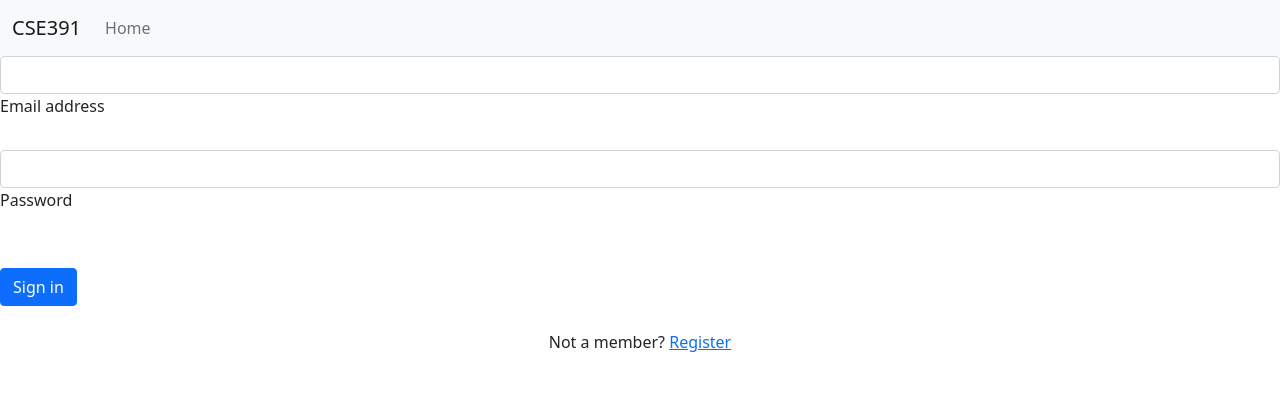
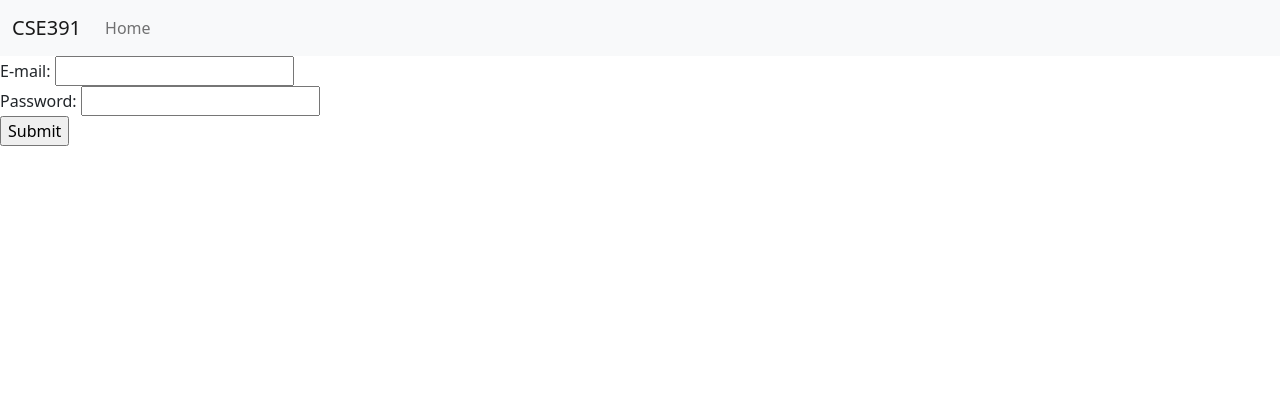
Before and after one commit to raihanromi/StudentSlotBooking, a PHP site: page /LoginForm.php in a window 1280 px wide. Shown: the top 393 px of the page. Run offline with PHP 8.4, Linux system fonts and the light colour scheme.

Commit message:
Add files via upload

```diff
--- /dev/null
+++ b/assignment3/Lecturer.php
@@ -0,0 +1,3 @@
+<?php
+    echo "Lecturer"
+?>
--- a/assignment3/LoginForm.php
+++ b/assignment3/LoginForm.php
@@ -1,4 +1,3 @@
-
 <!DOCTYPE html>
 <html lang="en">
 <head>
@@ -7,11 +6,9 @@
     <meta name="viewport" content="width=device-width, initial-scale=1.0">
       <!-- Bootstrap CSS -->
     <link href="https://cdn.jsdelivr.net/npm/bootstrap@5.0.2/dist/css/bootstrap.min.css" rel="stylesheet" integrity="sha384-EVSTQN3/azprG1Anm3QDgpJLIm9Nao0Yz1ztcQTwFspd3yD65VohhpuuCOmLASjC" crossorigin="anonymous">
-
     <title>Login</title>
 </head>
 <body>
-
 <nav class="navbar navbar-expand-sm navbar-light bg-light pl-5" >
   <div class="container-fluid">
     <a class="navbar-brand" href="index.php">CSE391</a>
@@ -26,50 +23,13 @@
   </div>
 </nav>
 
-<form>
-  <!-- Email input -->
-  <div class="form-outline mb-4">
-    <input type="email" id="form2Example1" class="form-control" />
-    <label class="form-label" for="form2Example1">Email address</label>
-  </div>
-
-  <!-- Password input -->
-  <div class="form-outline mb-4">
-    <input type="password" id="form2Example2" class="form-control" />
-    <label class="form-label" for="form2Example2">Password</label>
-  </div>
-
-  <!-- 2 column grid layout for inline styling -->
-  <div class="row mb-4">
-    <div class="col d-flex justify-content-center">
-    </div>
-  </div>
-
-  <!-- Submit button -->
-  <button type="button" class="btn btn-primary btn-block mb-4">Sign in</button>
-
-  <!-- Register buttons -->
-  <div class="text-center">
-    <p>Not a member? <a href="RegistrationForm.php">Register</a></p>
-    <button type="button" class="btn btn-link btn-floating mx-1">
-      <i class="fab fa-facebook-f"></i>
-    </button>
-
-    <button type="button" class="btn btn-link btn-floating mx-1">
-      <i class="fab fa-google"></i>
-    </button>
-
-    <button type="button" class="btn btn-link btn-floating mx-1">
-      <i class="fab fa-twitter"></i>
-    </button>
-
-    <button type="button" class="btn btn-link btn-floating mx-1">
-      <i class="fab fa-github"></i>
-    </button>
-  </div>
-</form>
 
 
+<form action="Auth/checkuser.php" method="post">
+E-mail: <input type="text" name="Logemail"><br>
+Password: <input type="text" name="Logpass"><br>
+<input type="submit">
+</form>
 
 <script src="https://cdn.jsdelivr.net/npm/bootstrap@5.0.2/dist/js/bootstrap.bundle.min.js" integrity="sha384-MrcW6ZMFYlzcLA8Nl+NtUVF0sA7MsXsP1UyJoMp4YLEuNSfAP+JcXn/tWtIaxVXM" crossorigin="anonymous"></script>
 </body>
--- /dev/null
+++ b/assignment3/Student.php
@@ -0,0 +1,3 @@
+<?php
+    echo "student";
+?>
--- a/assignment3/dbConnection.php
+++ b/assignment3/dbConnection.php
@@ -3,7 +3,7 @@
 $host = "localhost";
 $user = "root";
 $password = "";
-$dbname="users";
+$dbname="assignment3";
 
 // Create connection
 $conn = new mysqli($host, $user, $password,$dbname);
```
Also changed, not shown: assignment3/Auth/adduser.php (+5 -3 lines), assignment3/Auth/checkuser.php (+10 -11 lines), assignment3/RegistrationForm.php (+4 -7 lines), assignment3/index.php (+0 -15 lines).
